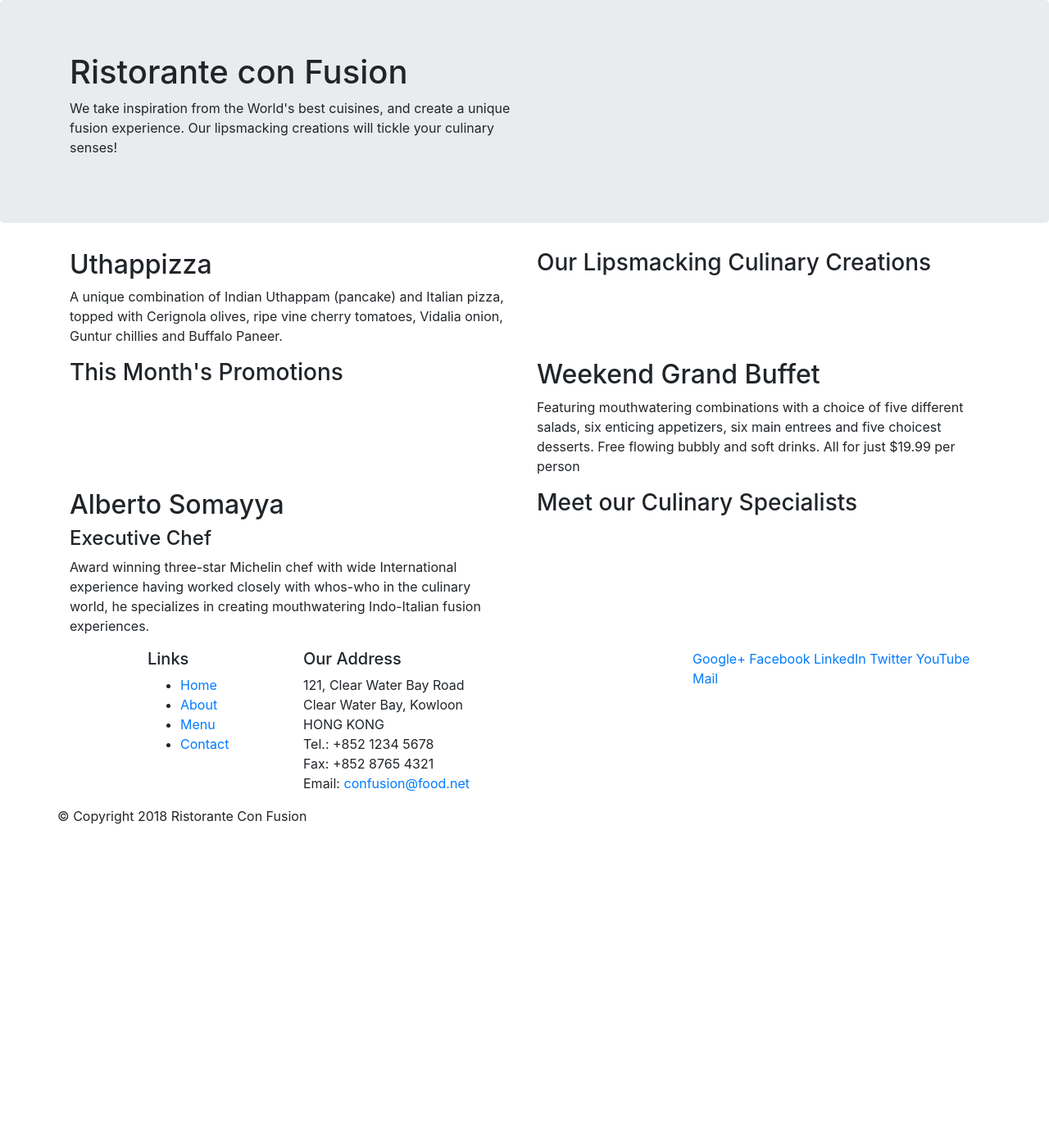
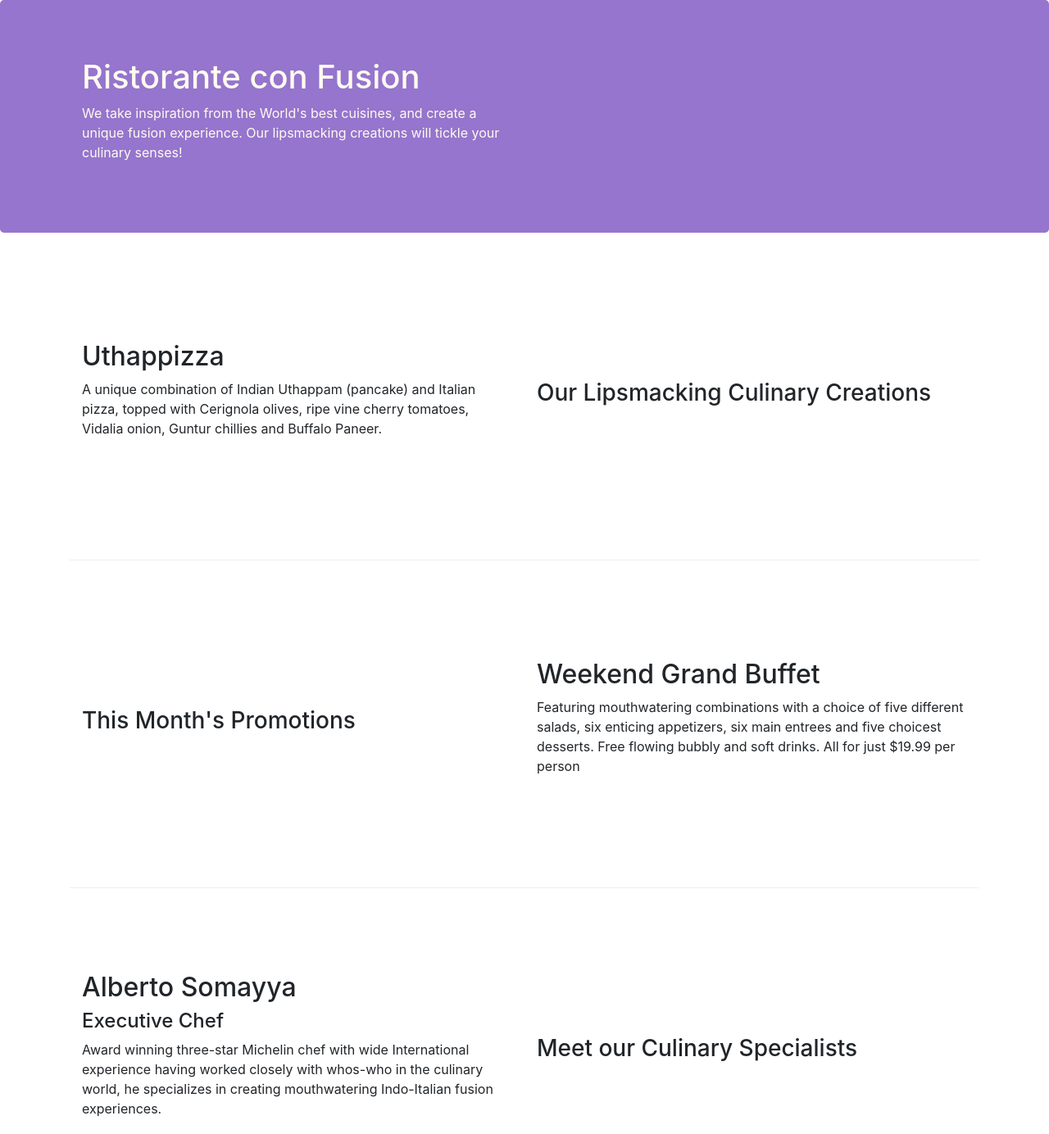
Before and after one commit to kushagragarwal2443/BootstrapConFusionSite, a website: page index.html in a window 1280 px wide. Shown: the top 1384 px of the page at 82% size. Before the commit the page ends 1024 px from the top, so only its background shows below. Drawn offline with nearby package versions, Linux system fonts and the light colour scheme.

Commit message:
Bootstrap Ex2

```diff
--- /dev/null
+++ b/css/styles.css
@@ -0,0 +1,29 @@
+.row-header{
+    margin:0px auto;
+    padding:0px;
+}
+
+.row-content {
+    margin:0px auto;
+    padding: 50px 0px 50px 0px;
+    border-bottom: 1px ridge;
+    min-height:400px;
+}
+
+.footer{
+    background-color: #D1C4E9;
+    margin:0px auto;
+    padding: 20px 0px 20px 0px;
+}
+.jumbotron {
+    padding:70px 30px 70px 30px;
+    margin:0px auto;
+    background: #9575CD ;
+    color:floralwhite;
+}
+
+address{
+    font-size:80%;
+    margin:0px;
+    color:#0f0f0f;
+}
--- a/index.html
+++ b/index.html
@@ -9,6 +9,7 @@
 
     <!-- Bootstrap CSS -->
     <link rel="stylesheet" href="node_modules/bootstrap/dist/css/bootstrap.min.css">
+    <link href="css/styles.css" rel="stylesheet">
     <title>Ristorante Con Fusion</title>
 </head>
 
@@ -16,7 +17,7 @@
 
     <header class="jumbotron">
         <div class="container">
-            <div class="row">
+            <div class="row row-header">
                 <div class="col-12 col-sm-6">
                     <h1>Ristorante con Fusion</h1>
                     <p>We take inspiration from the World's best cuisines, and create a unique fusion experience. Our lipsmacking creations will tickle your culinary senses!</p>
@@ -28,7 +29,7 @@
     </header>
 
     <div class="container">
-        <div class="row">
+        <div class="row row-content align-items-center">
             <div class="col-12 order-sm-last col-sm-4 col-md 3">
                 <h3>Our Lipsmacking Culinary Creations</h3>
             </div>
@@ -39,7 +40,7 @@
         </div>
 
 
-        <div class="row">
+        <div class="row row-content align-items-center" >
             <div class="col-12 col-sm-4 col-md 3">
                 <h3>This Month's Promotions</h3>
             </div>
@@ -49,11 +50,11 @@
             </div>
         </div>
 
-        <div class="row">
+        <div class="row row-content align-items-center">
             <div class="col-12 order-sm-last col-sm-4 col-md 3">
                 <h3>Meet our Culinary Specialists</h3>
             </div>
-            <div class="col order-sm-first col-sm col-md">
+            <div class="col order-sm-firstg col-sm col-md">
                 <h2>Alberto Somayya</h2>
                 <h4>Executive Chef</h4>
                 <p>Award winning three-star Michelin chef with wide International experience having worked closely with whos-who in the culinary world, he specializes in creating mouthwatering Indo-Italian fusion experiences. </p>
@@ -61,12 +62,12 @@
         </div>
     </div>
 
-    <footer>
+    <footer class="footer">
         <div class="container">
             <div class="row">
                 <div class="col-4 offset-1 col-sm-2">
                     <h5>Links</h5>
-                    <ul>
+                    <ul class="list-unstyled">
                         <li><a href="#">Home</a></li>
                         <li><a href="#">About</a></li>
                         <li><a href="#">Menu</a></li>
@@ -84,8 +85,8 @@
 		              Email: <a href="mailto:confusion@food.net">confusion@food.net</a>
 		           </address>
                 </div>
-                <div class="col-12 col-sm-4">
-                    <div>
+                <div class="col-12 col-sm-4  align-self-center">
+                    <div class="text-center">
                         <a href="http://google.com/+">Google+</a>
                         <a href="http://www.facebook.com/profile.php?id=">Facebook</a>
                         <a href="http://www.linkedin.com/in/">LinkedIn</a>
@@ -95,7 +96,7 @@
                     </div>
                 </div>
            </div>
-           <div class="row">
+           <div class="row justify-content-center">
                 <div class="auto">
                     <p>© Copyright 2018 Ristorante Con Fusion</p>
                 </div>
```
